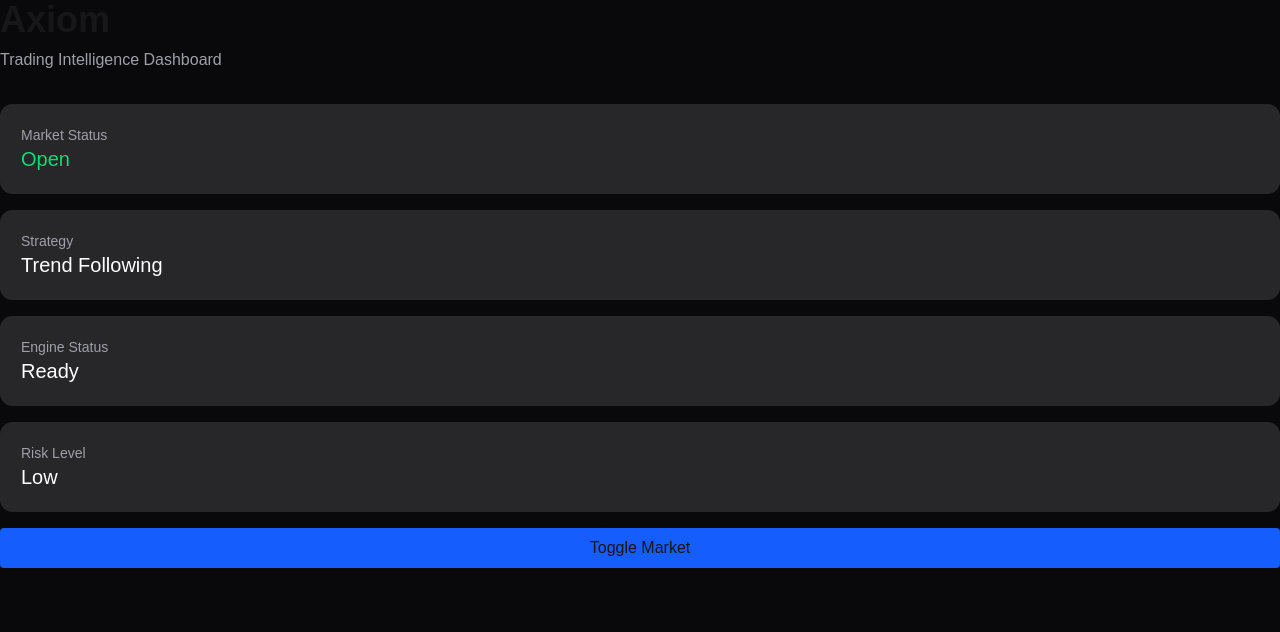
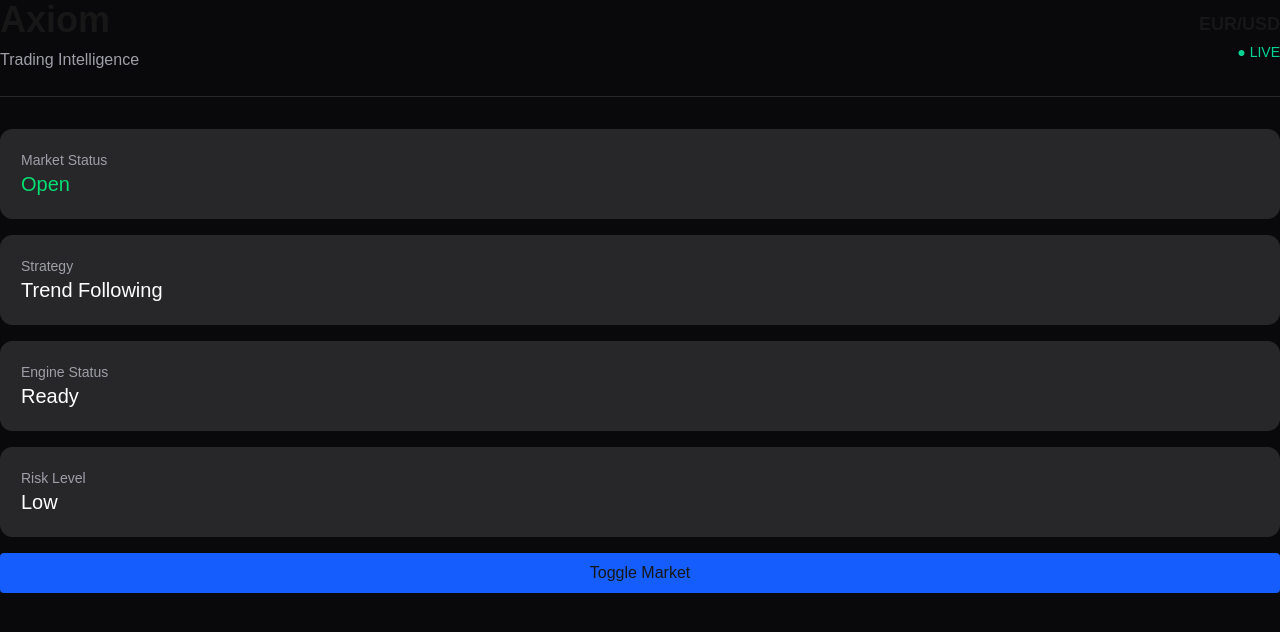
Before and after one commit to nickborti/athena, a Next.js app: page / in a window 1280 px wide. Shown: the top 632 px of the page. Built offline with nearby package versions, Linux system fonts and the light colour scheme.

Commit message:
feat: build dashboard header

```diff
--- a/src/app/page.tsx
+++ b/src/app/page.tsx
@@ -2,6 +2,7 @@
 import StatusCard from "@/components/StatusCard";
 import MarketControls from "@/components/MarketControls";
 import { useState } from "react";
+import DashboardHeader from "@/components/DasboardHeader";
 
 export default function Home() {
   const [marketOpen, setMarketOpen] = useState(true);
@@ -23,8 +24,7 @@ export default function Home() {
   return (
     <main className="min-h-screen bg-zinc-950 text-white-p8">
       <section className="mx-auto-max-w-5xl">
-        <h1 className="text-4xl font-bold">Axiom</h1>
-        <p className="mt-2 text-zinc-400">Trading Intelligence Dashboard</p>
+        <DashboardHeader />
 
         <div className="mt-8 grid gap-4 md-grid-cols-3">
           {cards.map(({ label, value, color }) => {
--- /dev/null
+++ b/src/components/DasboardHeader.tsx
@@ -0,0 +1,16 @@
+export default function DashboardHeader() {
+  return (
+    <header>
+      <div className="mb-8 flex items-center justify-between border-b border-zinc-800 pb-6">
+        <div>
+          <h1 className="text-4xl font-bold">Axiom</h1>
+          <p className="mt-2 text-zinc-400">Trading Intelligence</p>
+        </div>
+        <div className="flex flex-col items-end gap-1">
+          <p className="text-lg font-semibold">EUR/USD</p>
+          <p className="text-sm text-emerald-400">● LIVE</p>
+        </div>
+      </div>
+    </header>
+  );
+}
```
